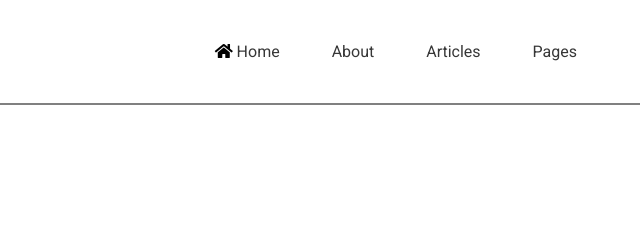
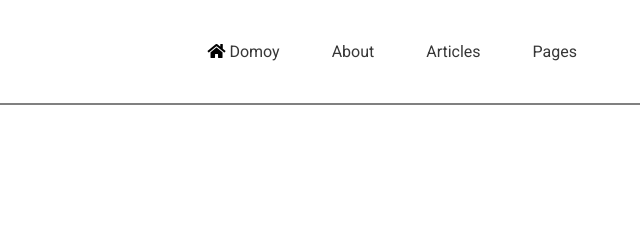
Before and after one commit to sh7ema/git, a plain HTML site: page index.html in a window 1280 px wide. Shown: the top 240 px of the page, 536-1176 px from the left. Drawn offline with Linux system fonts and the light colour scheme.

Commit message:
Update index.html

```diff
--- a/index.html
+++ b/index.html
@@ -22,7 +22,7 @@
                 <ul>
                     <li class="headerMenu__item">
                         <span class="icon"><i class="fas fa-home"></i></span>
-                        <a href="https://www.youtube.com" target="_blank">Home</a>
+                        <a href="https://www.youtube.com" target="_blank">Domoy</a>
                     </li>
                     <li class="headerMenu__item">
                         <a href="#">About</a>
```
